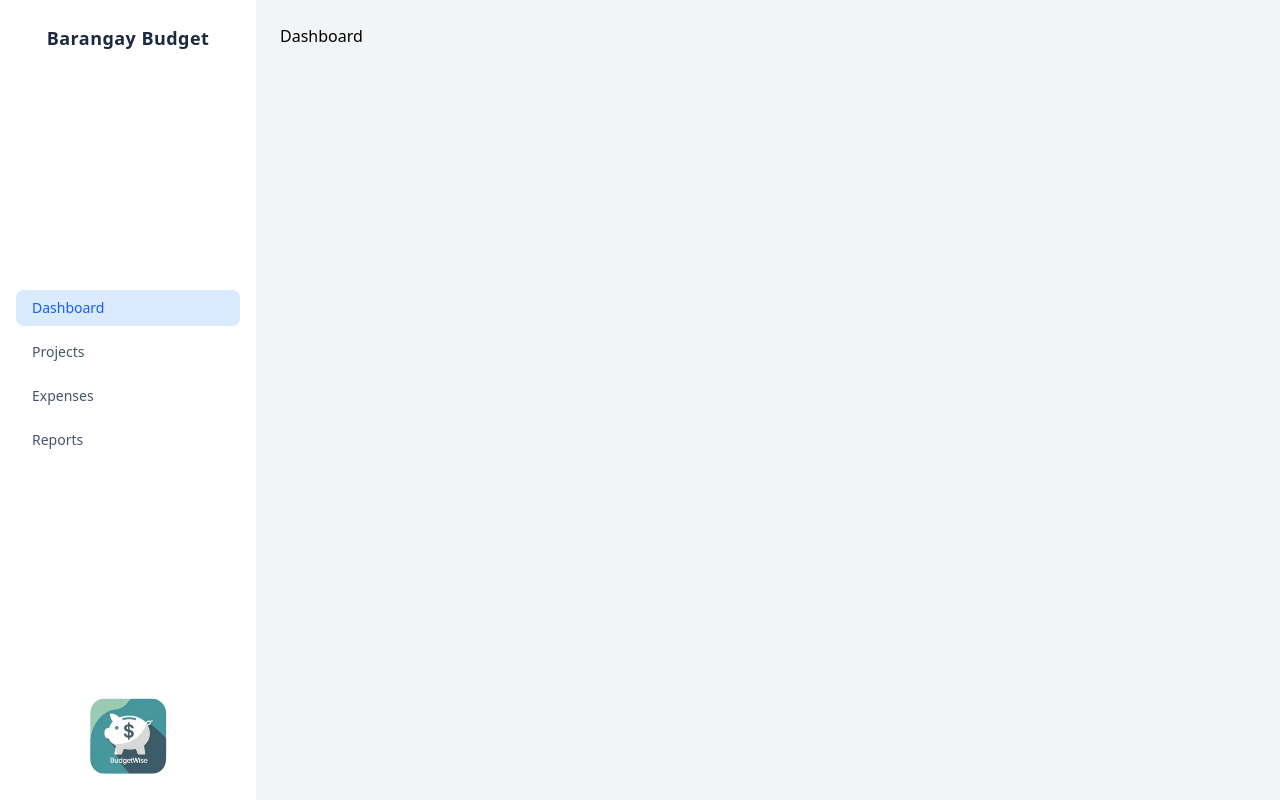
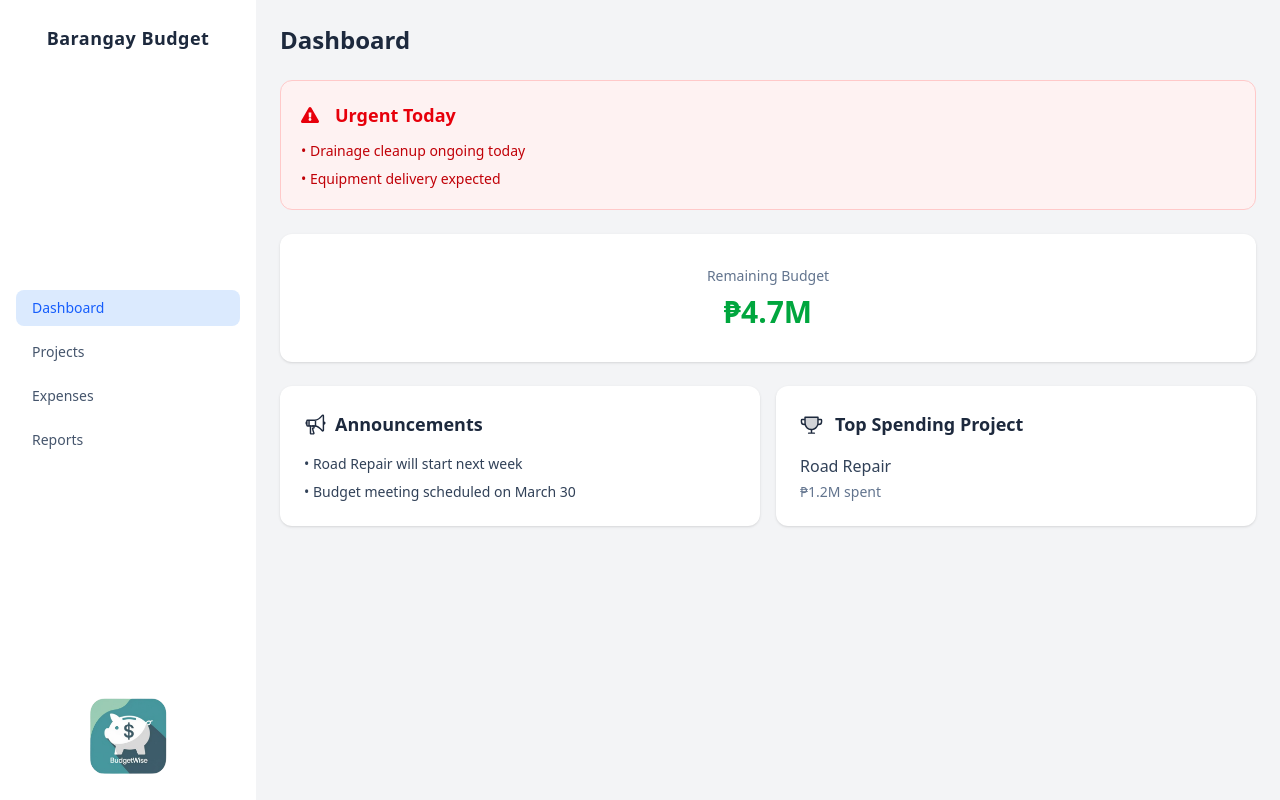
Before and after one commit to akiii22/barangay_budget, a React (Vite) app: page / in a window 1280 px wide. Built offline with nearby package versions, Linux system fonts and the light colour scheme.

Commit message:
Making a clean UI for dashboard showing fthe remaining balance budget, urgent activities and top spending projects

```diff
--- a/src/pages/Dashboard.tsx
+++ b/src/pages/Dashboard.tsx
@@ -1,4 +1,112 @@
+import { projects } from "../data/projects";
+import { expenses } from "../data/expenses";
+import { formatCurrency } from "../utils/formatCurrency";
+import { FaExclamationTriangle } from "react-icons/fa";
+import { IoMegaphoneOutline } from "react-icons/io5";
+import { PiTrophyDuotone } from "react-icons/pi";
 const Dashboard = () => {
-  return <div>Dashboard</div>;
+  const totalBudget = projects.reduce(
+    (sum, project) => sum + project.budget,
+    0,
+  );
+
+  const totalExpenses = expenses.reduce((sum, exp) => sum + exp.amount, 0);
+
+  const remaining = totalBudget - totalExpenses;
+
+  const urgentTasks = [
+    "Drainage cleanup ongoing today",
+    "Equipment delivery expected",
+  ];
+
+  const announcements = [
+    "Road Repair will start next week",
+    "Budget meeting scheduled on March 30",
+  ];
+
+  const projectSpending = projects.map((project) => {
+    const total = expenses
+      .filter((exp) => exp.projectId === project.id)
+      .reduce((sum, exp) => sum + exp.amount, 0);
+
+    return {
+      name: project.name,
+      total,
+    };
+  });
+
+  const topProject = projectSpending.sort((a, b) => b.total - a.total)[0];
+
+  return (
+    <div>
+      <h1 className="text-2xl font-bold text-slate-800 mb-6">Dashboard</h1>
+
+      <div className="bg-red-50 border border-red-200 p-5 rounded-xl mb-6">
+        <h2 className="text-lg font-semibold text-red-600 mb-3 flex flex-row items-center gap-4">
+          <span>
+            <FaExclamationTriangle />
+          </span>
+          Urgent Today
+        </h2>
+
+        <ul className="space-y-2 text-sm text-red-700">
+          {urgentTasks.map((task, index) => (
+            <li key={index}>• {task}</li>
+          ))}
+        </ul>
+      </div>
+
+      {/* 💰 MAIN HIGHLIGHT */}
+      <div className="bg-white p-8 rounded-xl shadow-sm mb-6 text-center">
+        <p className="text-sm text-slate-500">Remaining Budget</p>
+
+        <h2
+          className={`text-3xl font-bold mt-2 ${
+            remaining < 0 ? "text-red-500" : "text-green-600"
+          }`}
+        >
+          {formatCurrency(remaining)}
+        </h2>
+      </div>
+
+      <div className="grid grid-cols-2 gap-4">
+        <div className="bg-white p-6 rounded-xl shadow-sm">
+          <h2 className="text-lg font-semibold text-slate-800 mb-4 flex items-center gap-2">
+            <span>
+              <IoMegaphoneOutline size={23} />
+            </span>
+            Announcements
+          </h2>
+
+          <ul className="space-y-2 text-sm text-slate-700">
+            {announcements.map((item, index) => (
+              <li key={index}>• {item}</li>
+            ))}
+          </ul>
+        </div>
+
+        <div className="bg-white p-6 rounded-xl shadow-sm">
+          <h2 className="text-lg font-semibold text-slate-800 mb-4 flex items-center gap-3">
+            <span>
+              <PiTrophyDuotone size={23} />
+            </span>
+            Top Spending Project
+          </h2>
+
+          {topProject ? (
+            <div className="text-sm text-slate-700">
+              <p className="font-medium text-base">{topProject.name}</p>
+              <p className="mt-1 text-slate-500">
+                {formatCurrency(topProject.total)} spent
+              </p>
+            </div>
+          ) : (
+            <p className="text-sm text-slate-500">No data available</p>
+          )}
+        </div>
+      </div>
+    </div>
+  );
 };
+
 export default Dashboard;
```
